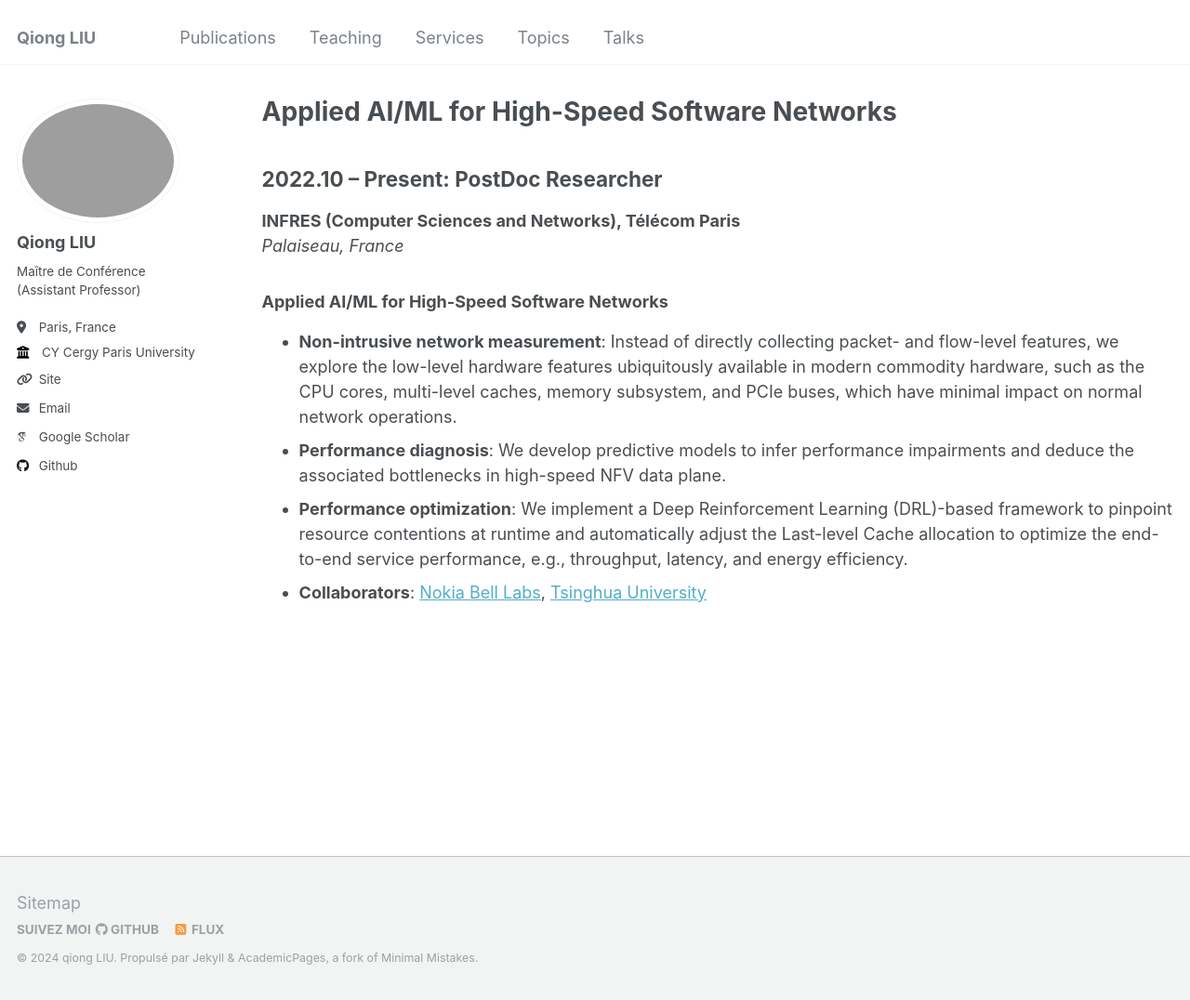
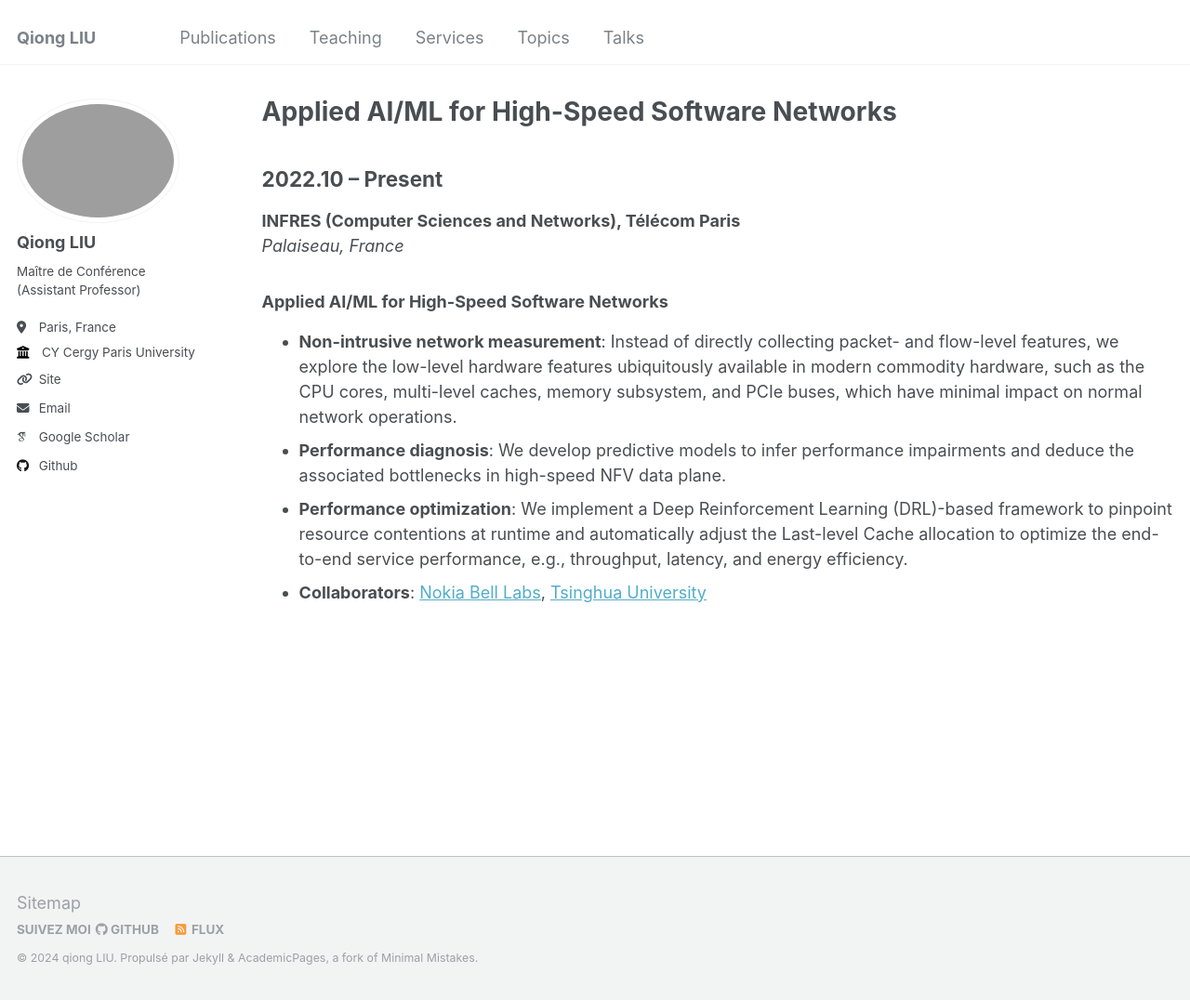
Before and after one commit to evesiphus/evesiphus.github.io, a Jekyll site: the page built from _posts/2012-08-14-blog-post-1.md, in a window 1280 px wide and 1076 px high. Shown: the whole window at 93% size. Built offline with Jekyll 4.4.1, drawn with Linux system fonts in a browser that asks for light colours; some web fonts are replaced.

Commit message:
Update 2012-08-14-blog-post-1.md

```diff
--- a/_posts/2012-08-14-blog-post-1.md
+++ b/_posts/2012-08-14-blog-post-1.md
@@ -5,7 +5,7 @@ permalink: /research/postdoc/
 author_profile: true
 ---
 
-## 2022.10 – Present: PostDoc Researcher
+## 2022.10 – Present
 **INFRES (Computer Sciences and Networks), Télécom Paris**
 *Palaiseau, France*
 
```
